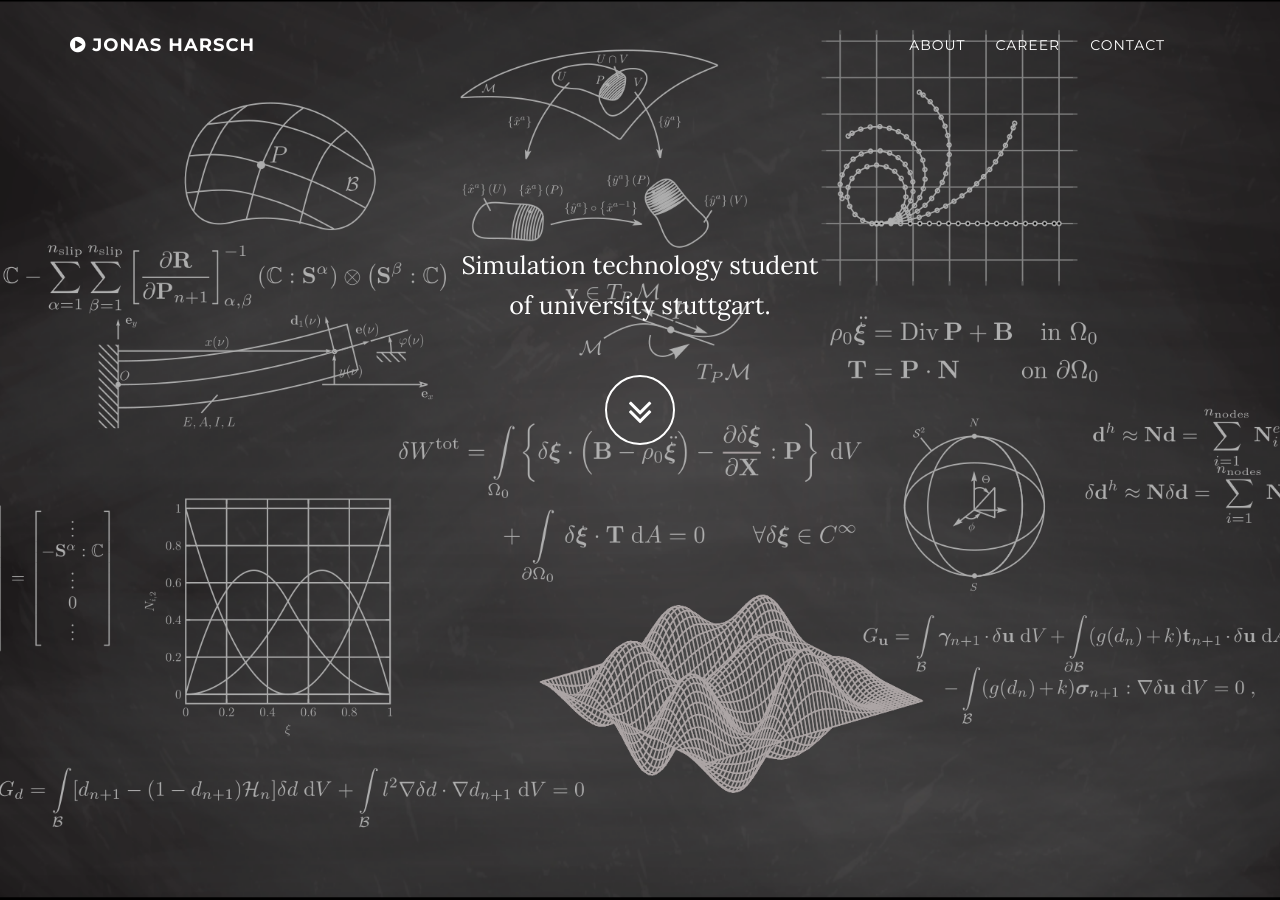
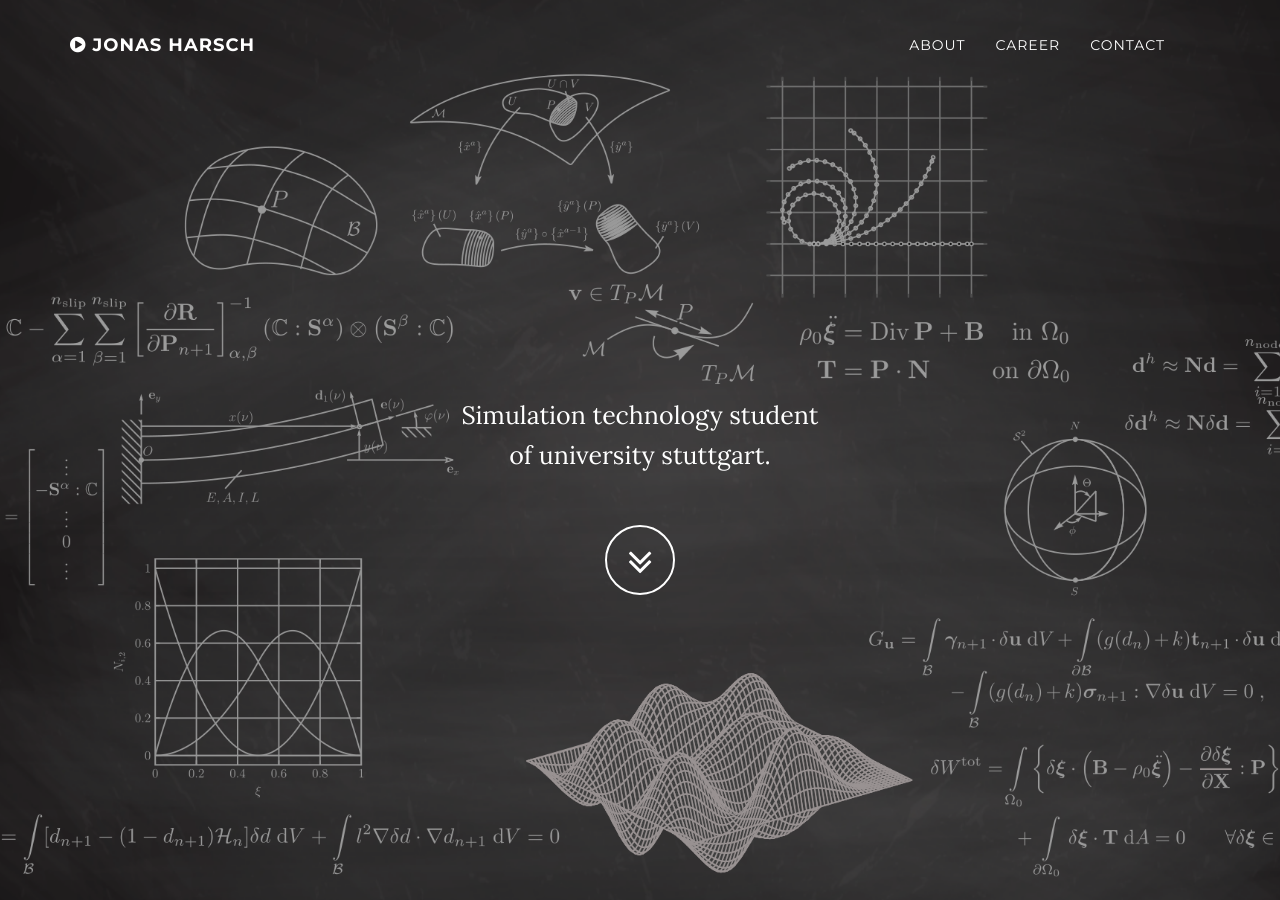
Before and after one commit to JonasBreuling/JonasHarsch.github.io, a Jekyll site: the page built from index.html, in a window 1280 px wide and 900 px high. Built offline with Jekyll 4.4.1, drawn with Linux system fonts in a browser that asks for light colours; some of the changed text lies outside the part shown.

Commit message:
Some minor improvements for the images and padding.

```diff
--- a/_includes/footer.html
+++ b/_includes/footer.html
@@ -1,7 +1,7 @@
    <!-- Footer -->
     <footer>
         <div class="container text-center">
-            <p>Copyright &copy; {{ site.author }} {{ site.time | date: "%Y" }}</p>
+            <p>Copyright &copy; {{ site.author }} {{ site.time | date: "%Y" }} &#x2014 Design by <a href="https://www.kirbyturner.com/">Kirby Turner</a></p>
         </div>
     </footer>
 
--- a/_posts/2014-10-01-maschinenbau.markdown
+++ b/_posts/2014-10-01-maschinenbau.markdown
@@ -2,6 +2,6 @@
 layout: null
 title: October 2014 - September 2016
 subtitle:
-image: "img/timeline/maschinenbau.jpg"
+image: "img/timeline/maschinenbau.png"
 ---
 Quereinstieg ins dritte Fachsemester des **[Bachelor Studiengangs Maschinebau](http://www.uni-stuttgart.de/mabau/)**. Spezialisierungsfächer *Numerische Strömungssimulation* und *Nichtlineare Mechanik*. Abschluss mit dem Titel Bachelor of Science.
--- a/css/grayscale.css
+++ b/css/grayscale.css
@@ -137,7 +137,7 @@ a:focus {
     display: table;
     width: 100%;
     height: auto;
-    padding: 100px 0;
+    padding: 150px 0;
     text-align: center;
     color: #fff;
     /* background: url(../img/intro-bg.jpg) no-repeat bottom center scroll; */
@@ -165,7 +165,7 @@ a:focus {
 @media(min-width:767px) {
     .intro {
         height: 100%;
-        padding: 100px 0;
+        padding: 250px 0;
     }
 
     .intro .intro-body .brand-heading {
```
Also changed, not shown: img/bg_new.png, 2 other files.
